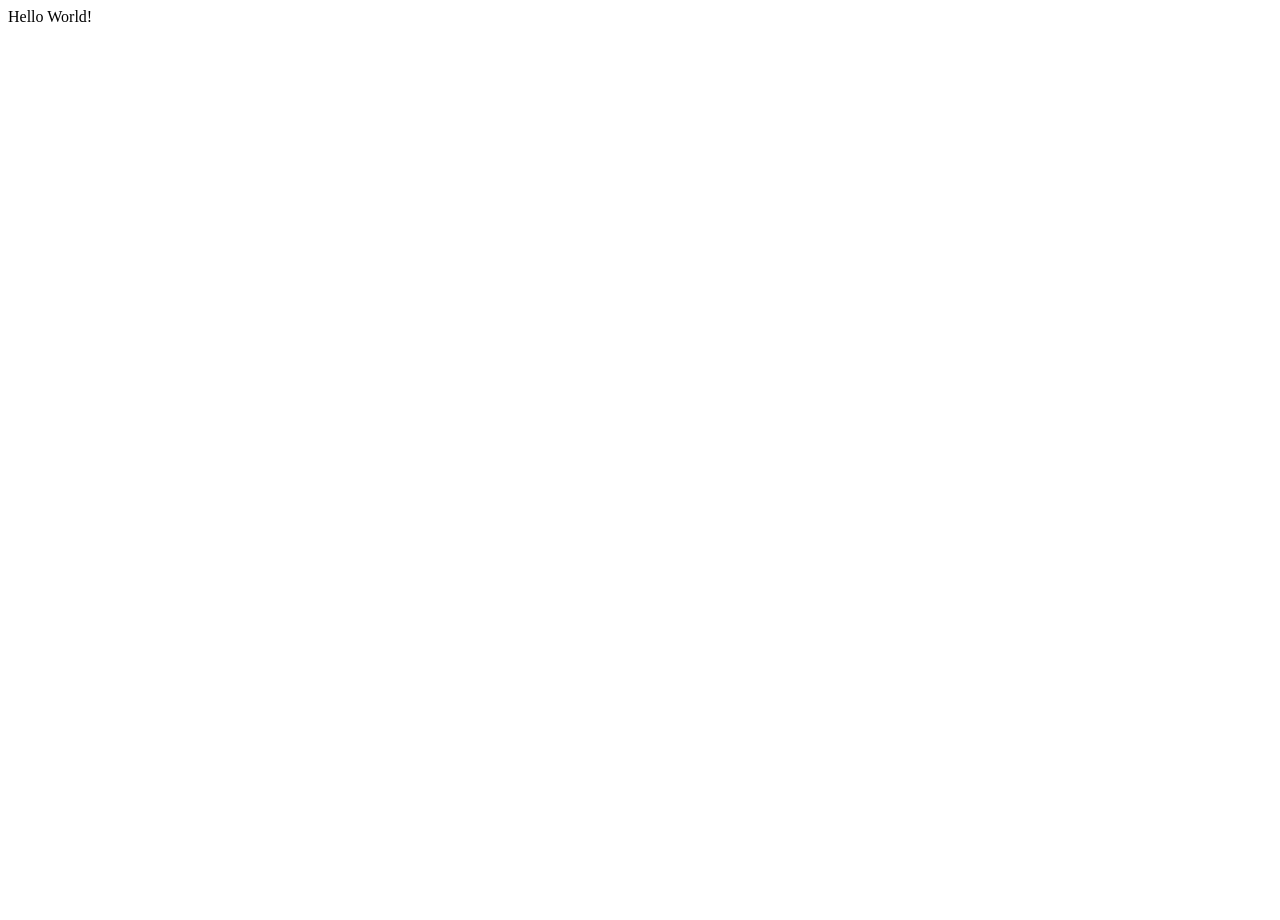
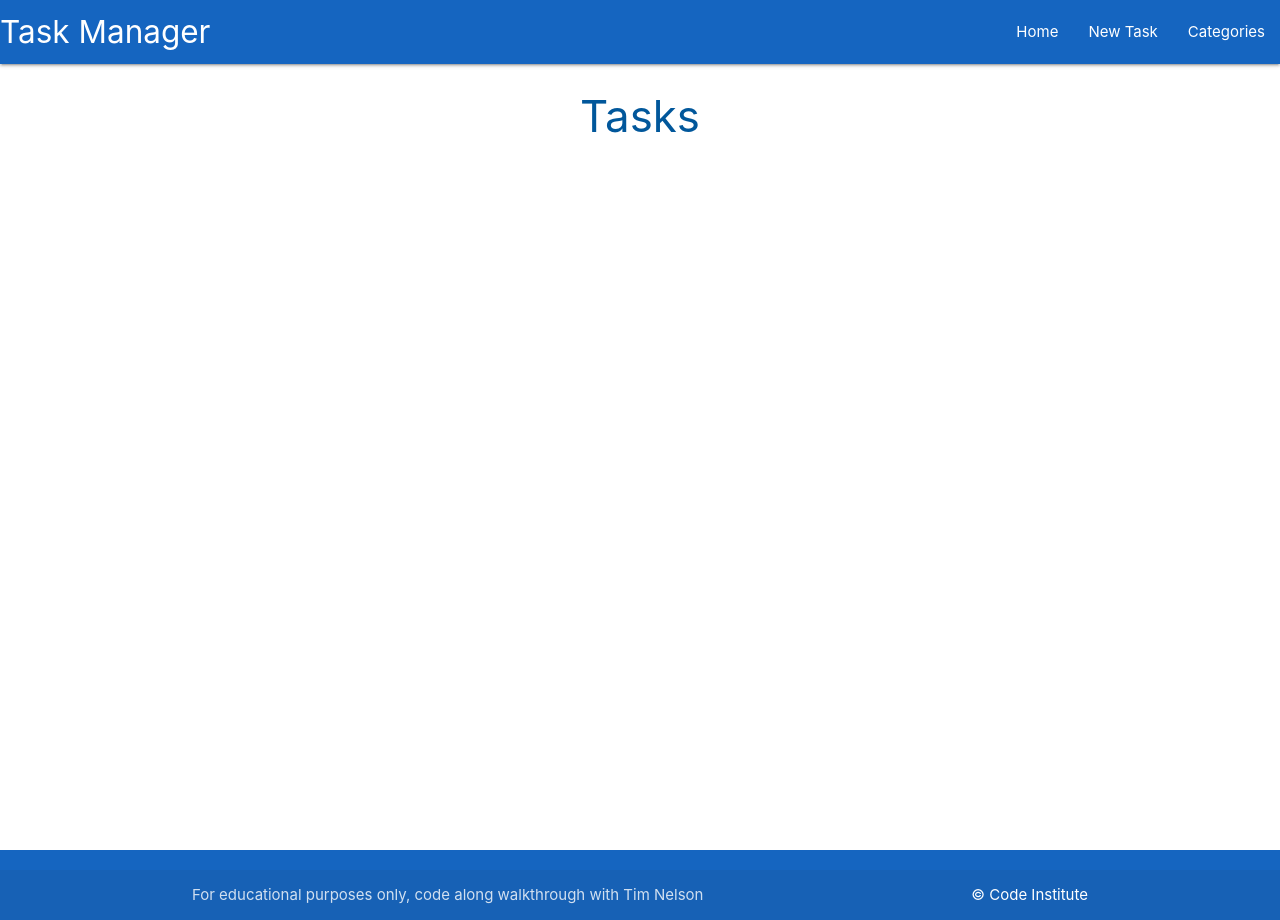
Before and after one commit to Nap199I/Task-manager-mini-p, a Flask app: page / in a window 1280 px wide. Before the commit the page is almost empty. Run offline with Flask 3, Linux system fonts and the light colour scheme.

Commit message:
Follow video template inheritance

```diff
--- a/taskmanager/routes.py
+++ b/taskmanager/routes.py
@@ -5,4 +5,4 @@ from taskmanager.models import Category, Task
 
 @app.route("/")
 def home():
-    return render_template("base.html")
+    return render_template("tasks.html")
--- /dev/null
+++ b/taskmanager/static/css/style.css
@@ -0,0 +1,9 @@
+body {
+    display: flex;
+    min-height: 100vh;
+    flex-direction: column;
+}
+
+main {
+    flex: 1 0 auto;
+}
--- /dev/null
+++ b/taskmanager/static/js/script.js
@@ -0,0 +1,5 @@
+document.addEventListener('DOMContentLoaded', function() {
+    // sidenav initialization
+    let sidenav = document.querySelectorAll('.sidenav');
+    M.Sidenav.init(sidenav);
+  });
--- a/taskmanager/templates/base.html
+++ b/taskmanager/templates/base.html
@@ -3,11 +3,53 @@
 <head>
     <meta charset="UTF-8">
     <meta name="viewport" content="width=device-width, initial-scale=1.0">
+    <link rel="stylesheet" href="https://cdnjs.cloudflare.com/ajax/libs/font-awesome/6.4.0/css/all.min.css" integrity="sha512-iecdLmaskl7CVkqkXNQ/ZH/XLlvWZOJyj7Yy7tcenmpD1ypASozpmT/E0iPtmFIB46ZmdtAc9eNBvH0H/ZpiBw==" crossorigin="anonymous" referrerpolicy="no-referrer">
+    <link rel="stylesheet" href="https://cdnjs.cloudflare.com/ajax/libs/materialize/1.0.0/css/materialize.min.css" type="text/css">
+    <link rel="stylesheet" href="{{ url_for('static', filename='css/style.css') }}" type="text/css">
     <title>Task Manager</title>
 </head>
 <body>
 
-    Hello World!
+    <header>
+        <!-- top navbar -->
+        <nav class="blue darken-3">
+            <div>
+                <a href="{{ url_for('home') }}" class="brand-logo">Task Manager</a>
+                <a href="#" data-target="mobile-demo" class="sidenav-trigger"><i class="fas fa-bars"></i></a>
+                <ul class="right hide-on-med-and-down">
+                    <li><a href="{{ url_for('home') }}">Home</a></li>
+                    <li><a href="">New Task</a></li>
+                    <li><a href="">Categories</a></li>
+                </ul>
+            </div>
+        </nav>
+
+          <!-- mobile sidenavbar -->
+          <ul class="sidenav" id="mobile-demo">
+              <li><a href="{{ url_for('home') }}">Home</a></li>
+              <li><a href="">New Task</a></li>
+              <li><a href="">Categories</a></li>
+          </ul>
+    </header>
+
+    <main class="container">
+
+        {% block content %}
+        {% endblock %}
+
+    </main>
+
+    <footer class="page-footer blue darken-3">
+        <div class="footer-copyright">
+            <div class="container">
+                For educational purposes only, code along walkthrough with Tim Nelson
+                <a class="white-text right" href="https://codeinstitute.net" target="_blank">&copy; Code Institute</a>
+            </div>
+        </div>
+    </footer>
+
+    <script src="https://cdnjs.cloudflare.com/ajax/libs/materialize/1.0.0/js/materialize.min.js"></script>
+    <script src="{{ url_for('static', filename='js/script.js') }}"></script>
 
 </body>
 </html>
--- /dev/null
+++ b/taskmanager/templates/tasks.html
@@ -0,0 +1,6 @@
+{% extends "base.html" %}
+{% block content %}
+
+<h3 class="light-blue-text text-darken-4 center-align">Tasks</h3>
+
+{% endblock %}
```
